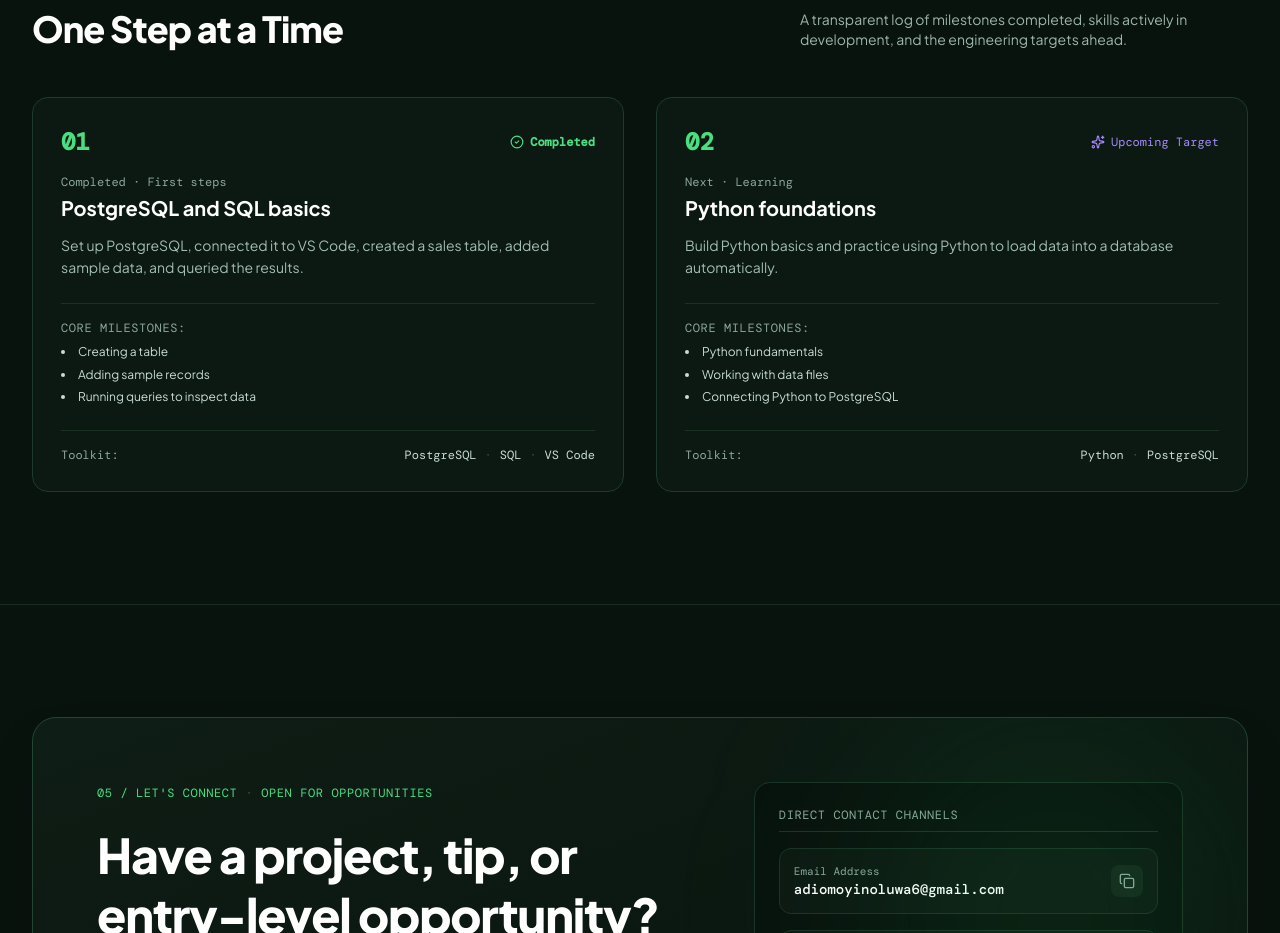
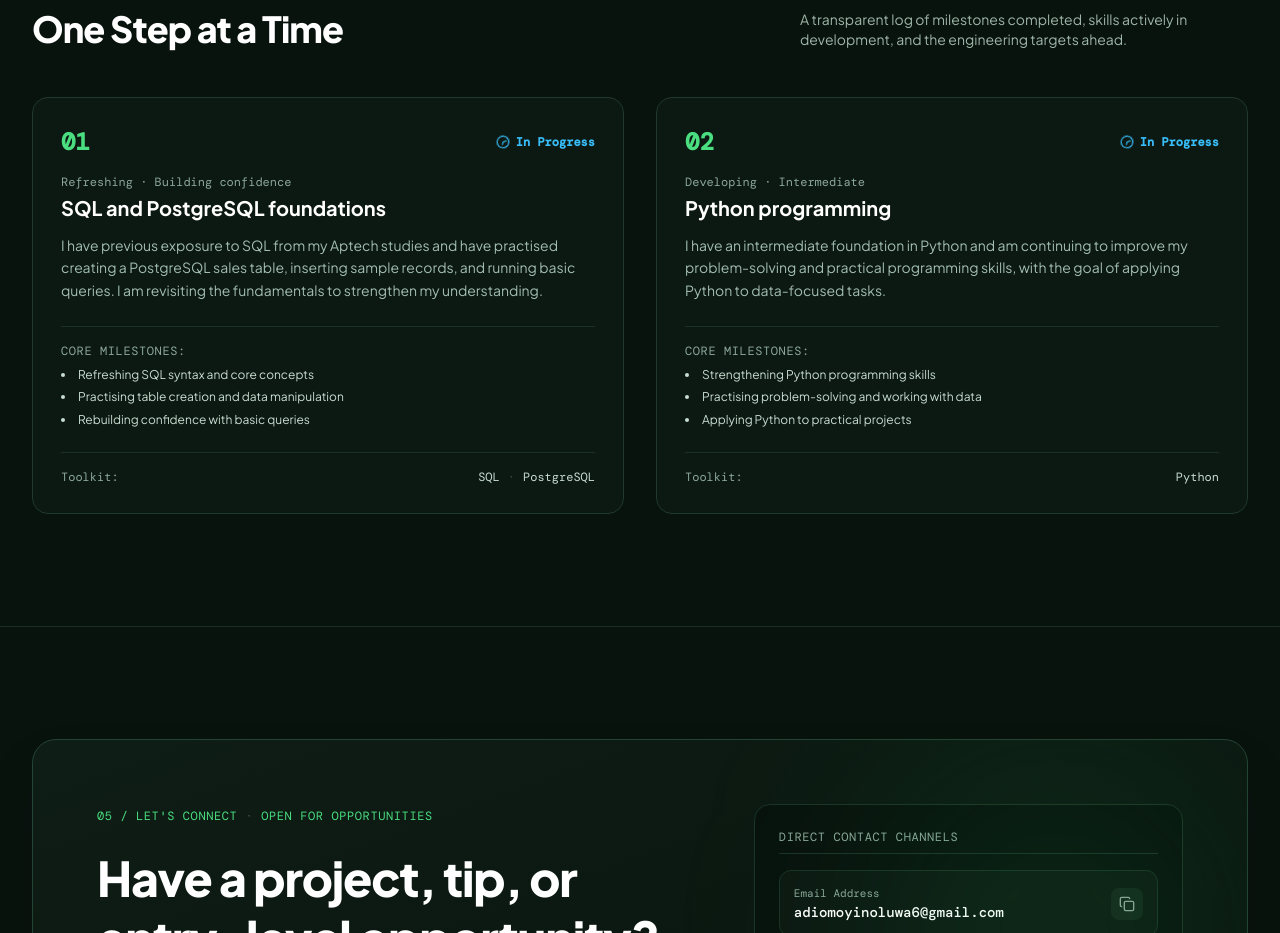
Before and after one commit to Adio05/MyPortfolio, a React (Vite) app: page / in a window 1280 px wide. Shown: the part 2300-3233 px from the top of the page. Built offline with nearby package versions, Linux system fonts and the light colour scheme; a web font is replaced by a local one.

Commit message:
Update roadmap to reflect current Python and SQL levels

```diff
--- a/src/data/portfolioData.ts
+++ b/src/data/portfolioData.ts
@@ -310,20 +310,20 @@ export const SKILL_CATEGORIES: SkillCategory[] = [
 export const ROADMAP_MILESTONES: RoadmapMilestone[] = [
   {
     number: '01',
-    title: 'PostgreSQL and SQL basics',
-    status: 'Completed',
-    period: 'Completed · First steps',
-    summary: 'Set up PostgreSQL, connected it to VS Code, created a sales table, added sample data, and queried the results.',
-    keyLearnings: ['Creating a table', 'Adding sample records', 'Running queries to inspect data'],
-    toolsUsed: ['PostgreSQL', 'SQL', 'VS Code']
+    title: 'SQL and PostgreSQL foundations',
+    status: 'In Progress',
+    period: 'Refreshing · Building confidence',
+    summary: 'I have previous exposure to SQL from my Aptech studies and have practised creating a PostgreSQL sales table, inserting sample records, and running basic queries. I am revisiting the fundamentals to strengthen my understanding.',
+    keyLearnings: ['Refreshing SQL syntax and core concepts', 'Practising table creation and data manipulation', 'Rebuilding confidence with basic queries'],
+    toolsUsed: ['SQL', 'PostgreSQL']
   },
   {
     number: '02',
-    title: 'Python foundations',
-    status: 'Upcoming',
-    period: 'Next · Learning',
-    summary: 'Build Python basics and practice using Python to load data into a database automatically.',
-    keyLearnings: ['Python fundamentals', 'Working with data files', 'Connecting Python to PostgreSQL'],
-    toolsUsed: ['Python', 'PostgreSQL']
+    title: 'Python programming',
+    status: 'In Progress',
+    period: 'Developing · Intermediate',
+    summary: 'I have an intermediate foundation in Python and am continuing to improve my problem-solving and practical programming skills, with the goal of applying Python to data-focused tasks.',
+    keyLearnings: ['Strengthening Python programming skills', 'Practising problem-solving and working with data', 'Applying Python to practical projects'],
+    toolsUsed: ['Python']
   }
 ];
```
